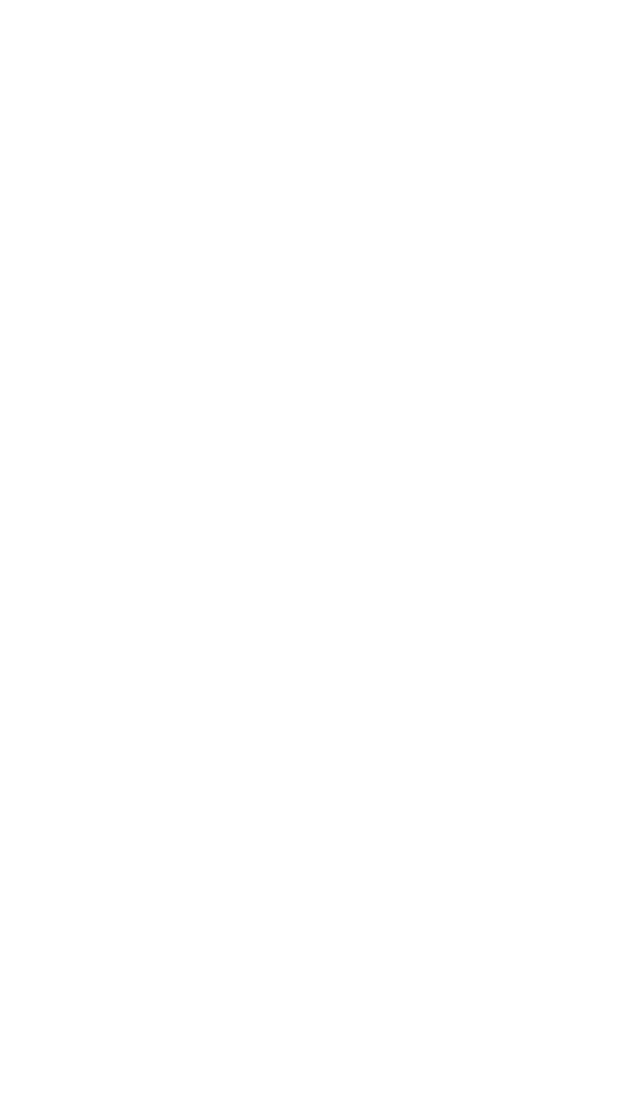
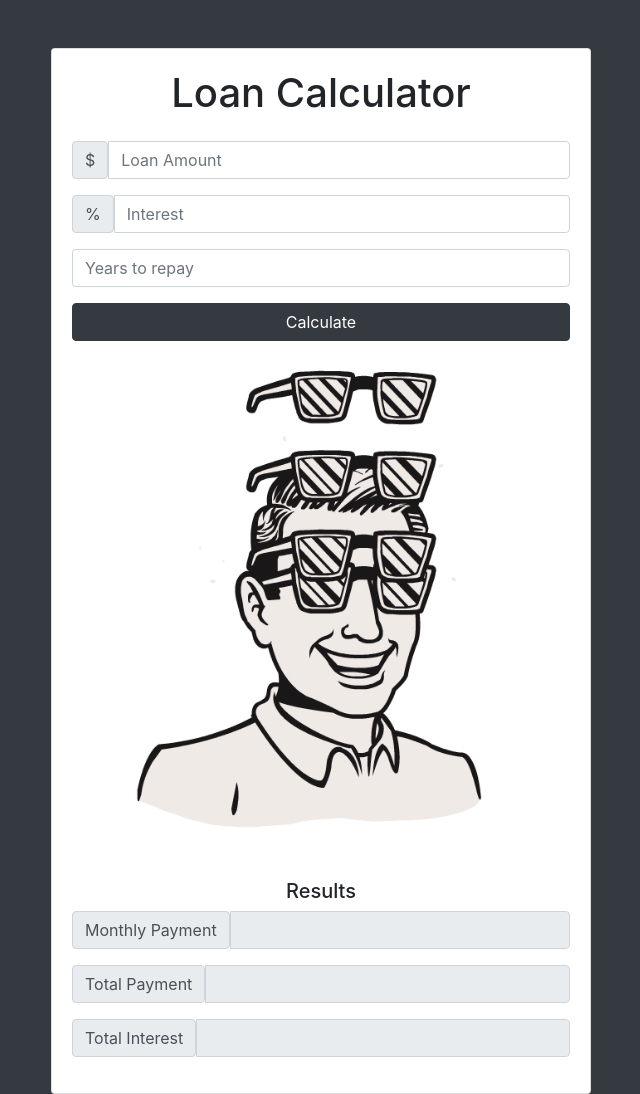
Before and after one commit to MaxKavun/loan-calculator, a plain HTML site: page index.html in a window 1280 px wide. Shown: the whole page, without its empty margins (319-959 px from the left). Before the commit the page ends 800 px from the top, so only its background shows below. Drawn offline with nearby package versions, Linux system fonts and the light colour scheme.

Commit message:
Create simple UI with Bootstrap 4

```diff
--- a/index.html
+++ b/index.html
@@ -8,15 +8,70 @@
     <!-- Bootstrap CSS -->
     <link rel="stylesheet" href="https://maxcdn.bootstrapcdn.com/bootstrap/4.0.0/css/bootstrap.min.css" integrity="sha384-Gn5384xqQ1aoWXA+058RXPxPg6fy4IWvTNh0E263XmFcJlSAwiGgFAW/dAiS6JXm" crossorigin="anonymous">
 
-    <title>Local calculator</title>
+    <title>Loan calculator</title>
   </head>
-  <body>
-
+  <body class="bg-dark">
+    <div class="container">
+      <div class="row">
+        <div class="col-md-6 mx-auto">
+          <div class="card card-body text-center mt-5">
+            <h1 class="heading display-5 pb-3">Loan Calculator</h1>
+            <form id="loan-form">
+              <div class="form-group">
+                <div class="input-group">
+                  <span class="input-group-text">$</span>
+                  <input type="number" class="form-control" id="amount" placeholder="Loan Amount">
+                </div>
+              </div>
+              <div class="form-group">
+                <div class="input-group">
+                  <span class="input-group-text">%</span>
+                  <input type="number" class="form-control" id="interest" placeholder="Interest">
+                </div>
+              </div>
+              <div class="form-group">
+                <input type="number" class="form-control" id="years" placeholder="Years to repay">
+              </div>
+              <div class="form-group">
+                <input type="submit" value="Calculate" class="btn btn-dark btn-block">
+              </div>
+            </form>
+            <!-- LOADER -->
+            <div id="loading">
+              <img src="img/0X7EXaE.gif" alt="" height="100%" width="100%">
+            </div>
+            <!-- RESULTS -->
+            <div id="results" class="pt-4">
+              <h5>Results</h5>
+              <div class="form-group">
+                <div class="input-group">
+                  <span class="input-group-text">Monthly Payment</span>
+                  <input type="number" class="form-control" id="monthly-payment" disabled>
+                </div>
+              </div>
+              <div class="form-group">
+                <div class="input-group">
+                  <span class="input-group-text">Total Payment</span>
+                  <input type="number" class="form-control" id="total-payment" disabled>
+                </div>
+              </div>
+              <div class="form-group">
+                <div class="input-group">
+                  <span class="input-group-text">Total Interest</span>
+                  <input type="number" class="form-control" id="total-interest" disabled>
+                </div>
+              </div>
+            </div>
+          </div>
+        </div>
+      </div>
+    </div>
 
     <!-- Optional JavaScript -->
     <!-- jQuery first, then Popper.js, then Bootstrap JS -->
     <script src="https://code.jquery.com/jquery-3.2.1.slim.min.js" integrity="sha384-KJ3o2DKtIkvYIK3UENzmM7KCkRr/rE9/Qpg6aAZGJwFDMVNA/GpGFF93hXpG5KkN" crossorigin="anonymous"></script>
     <script src="https://cdnjs.cloudflare.com/ajax/libs/popper.js/1.12.9/umd/popper.min.js" integrity="sha384-ApNbgh9B+Y1QKtv3Rn7W3mgPxhU9K/ScQsAP7hUibX39j7fakFPskvXusvfa0b4Q" crossorigin="anonymous"></script>
     <script src="https://maxcdn.bootstrapcdn.com/bootstrap/4.0.0/js/bootstrap.min.js" integrity="sha384-JZR6Spejh4U02d8jOt6vLEHfe/JQGiRRSQQxSfFWpi1MquVdAyjUar5+76PVCmYl" crossorigin="anonymous"></script>
+    <script src="app.js"></script>
   </body>
 </html>
```
